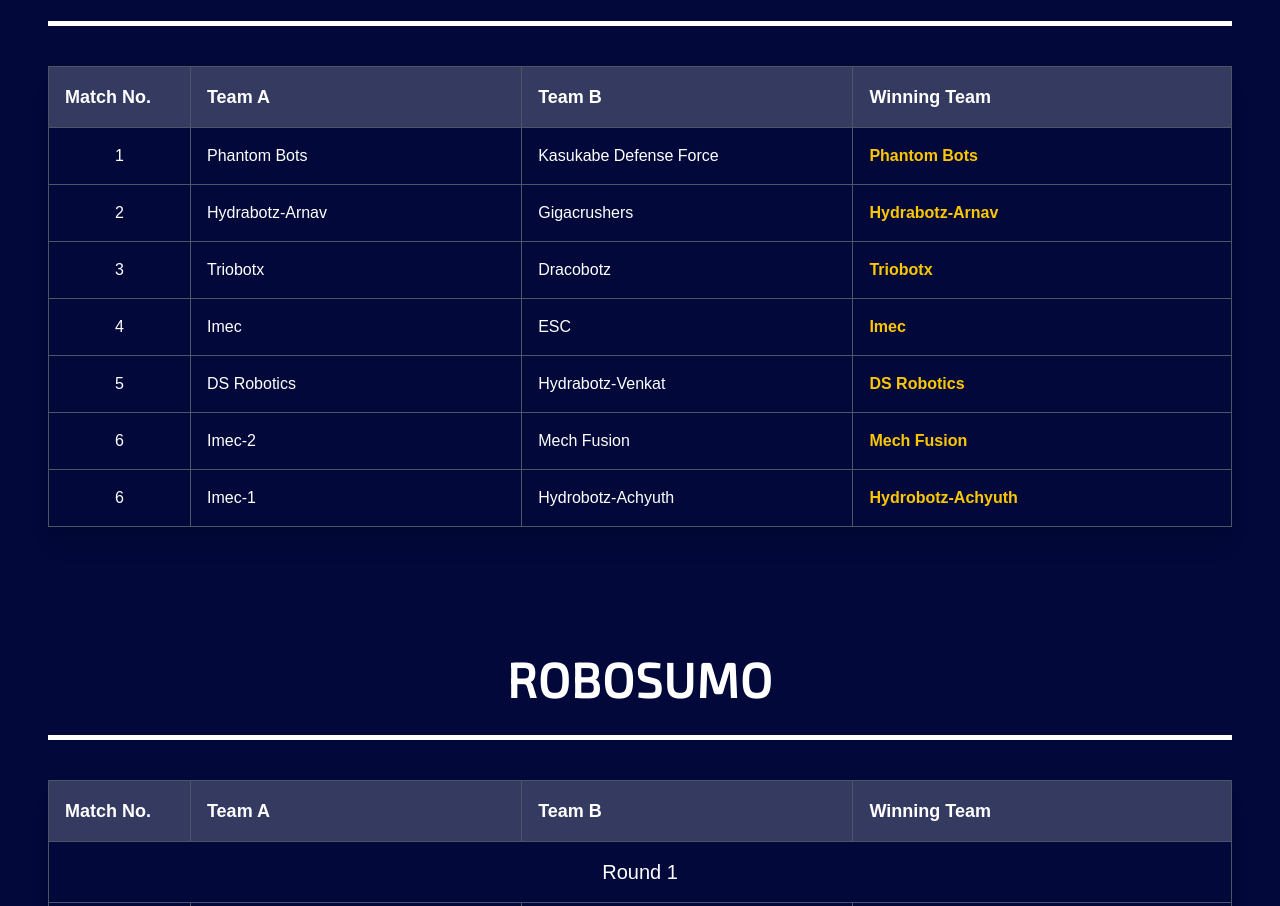
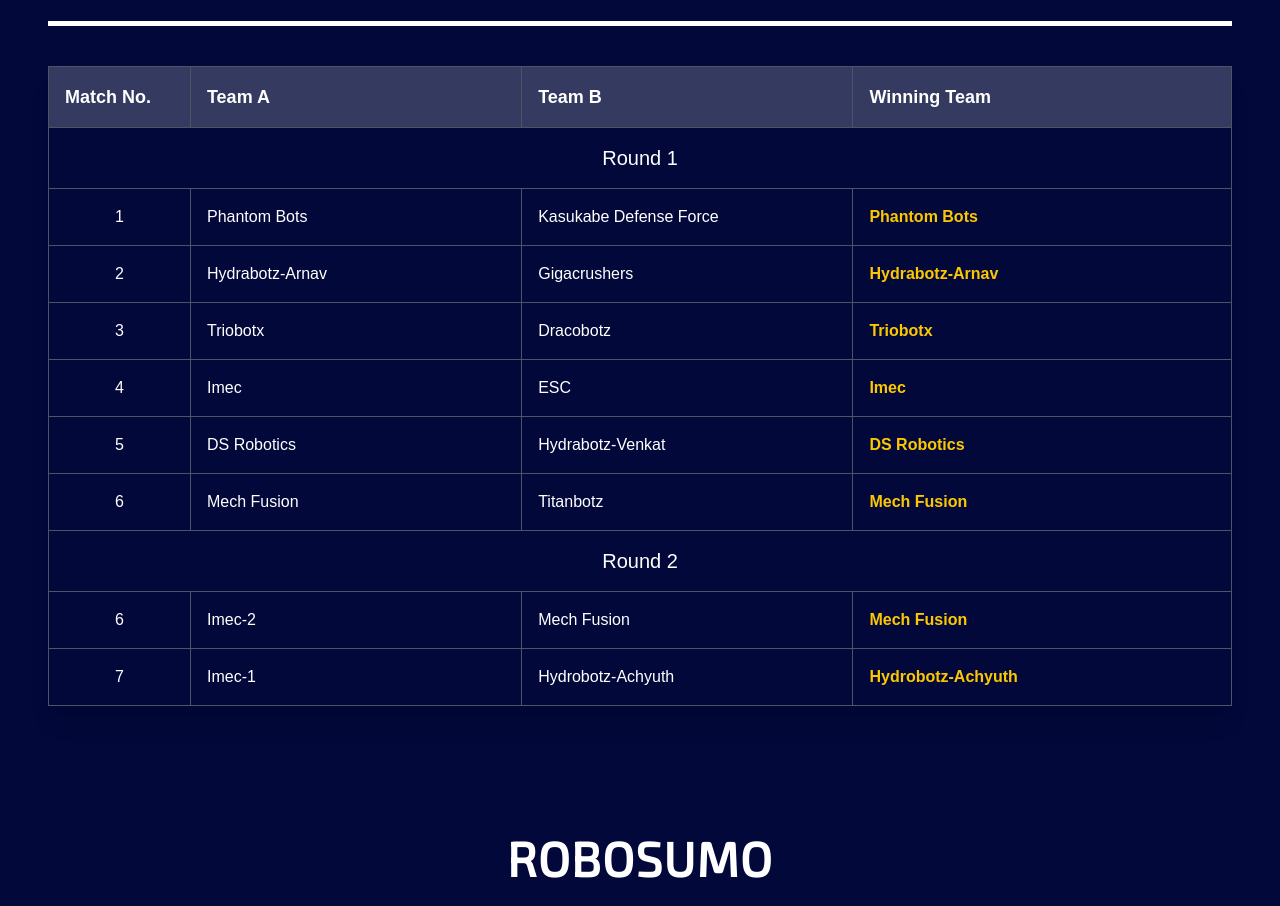
Before and after one commit to robotics-cbit/Robovanza26, a Next.js app: page /Leaderboard in a window 1280 px wide. Shown: the part 580-1486 px from the top of the page. Built offline with nearby package versions, Linux system fonts and the light colour scheme; a web font is replaced by a local one.

Commit message:
RobiSoccer Round 2 and 1

```diff
--- a/src/pages/Leaderboard.js
+++ b/src/pages/Leaderboard.js
@@ -57,6 +57,9 @@ export default function Home(){
                             </thead>
                             <tbody>
                                 <tr className="hover:bg-white/10 active:bg-white/15 transition-colors duration-200">
+                                    <td colSpan={4} className="border border-gray-600 p-1 sm:p-2 md:p-3 lg:p-4 text-[10px] sm:text-xs md:text-sm lg:text-xl text-center">Round 1</td>
+                                </tr>
+                                <tr className="hover:bg-white/10 active:bg-white/15 transition-colors duration-200">
                                     <td className="border border-gray-600 p-1 sm:p-2 md:p-3 lg:p-4 text-[10px] sm:text-xs md:text-sm lg:text-base text-center">1</td>
                                     <td className="border border-gray-600 p-1 sm:p-2 md:p-3 lg:p-4 text-[10px] sm:text-xs md:text-sm lg:text-base truncate">Phantom Bots</td>
                                     <td className="border border-gray-600 p-1 sm:p-2 md:p-3 lg:p-4 text-[10px] sm:text-xs md:text-sm lg:text-base truncate">Kasukabe Defense Force</td>
@@ -88,12 +91,21 @@ export default function Home(){
                                 </tr>
                                 <tr className="hover:bg-white/10 active:bg-white/15 transition-colors duration-200">
                                     <td className="border border-gray-600 p-1 sm:p-2 md:p-3 lg:p-4 text-[10px] sm:text-xs md:text-sm lg:text-base text-center">6</td>
+                                    <td className="border border-gray-600 p-1 sm:p-2 md:p-3 lg:p-4 text-[10px] sm:text-xs md:text-sm lg:text-base truncate">Mech Fusion</td>
+                                    <td className="border border-gray-600 p-1 sm:p-2 md:p-3 lg:p-4 text-[10px] sm:text-xs md:text-sm lg:text-base truncate">Titanbotz</td>
+                                    <td className="border border-gray-600 p-1 sm:p-2 md:p-3 lg:p-4 text-[10px] sm:text-xs md:text-sm lg:text-base font-bold text-yellow-400 truncate">Mech Fusion</td>
+                                </tr>
+                                <tr className="hover:bg-white/10 active:bg-white/15 transition-colors duration-200">
+                                    <td colSpan={4} className="border border-gray-600 p-1 sm:p-2 md:p-3 lg:p-4 text-[10px] sm:text-xs md:text-sm lg:text-xl text-center">Round 2</td>
+                                </tr>
+                                <tr className="hover:bg-white/10 active:bg-white/15 transition-colors duration-200">
+                                    <td className="border border-gray-600 p-1 sm:p-2 md:p-3 lg:p-4 text-[10px] sm:text-xs md:text-sm lg:text-base text-center">6</td>
                                     <td className="border border-gray-600 p-1 sm:p-2 md:p-3 lg:p-4 text-[10px] sm:text-xs md:text-sm lg:text-base truncate">Imec-2</td>
                                     <td className="border border-gray-600 p-1 sm:p-2 md:p-3 lg:p-4 text-[10px] sm:text-xs md:text-sm lg:text-base truncate">Mech Fusion</td>
                                     <td className="border border-gray-600 p-1 sm:p-2 md:p-3 lg:p-4 text-[10px] sm:text-xs md:text-sm lg:text-base font-bold text-yellow-400 truncate">Mech Fusion</td>
                                 </tr>
                                 <tr className="hover:bg-white/10 active:bg-white/15 transition-colors duration-200">
-                                    <td className="border border-gray-600 p-1 sm:p-2 md:p-3 lg:p-4 text-[10px] sm:text-xs md:text-sm lg:text-base text-center">6</td>
+                                    <td className="border border-gray-600 p-1 sm:p-2 md:p-3 lg:p-4 text-[10px] sm:text-xs md:text-sm lg:text-base text-center">7</td>
                                     <td className="border border-gray-600 p-1 sm:p-2 md:p-3 lg:p-4 text-[10px] sm:text-xs md:text-sm lg:text-base truncate">Imec-1</td>
                                     <td className="border border-gray-600 p-1 sm:p-2 md:p-3 lg:p-4 text-[10px] sm:text-xs md:text-sm lg:text-base truncate">Hydrobotz-Achyuth</td>
                                     <td className="border border-gray-600 p-1 sm:p-2 md:p-3 lg:p-4 text-[10px] sm:text-xs md:text-sm lg:text-base font-bold text-yellow-400 truncate">Hydrobotz-Achyuth</td>
```
